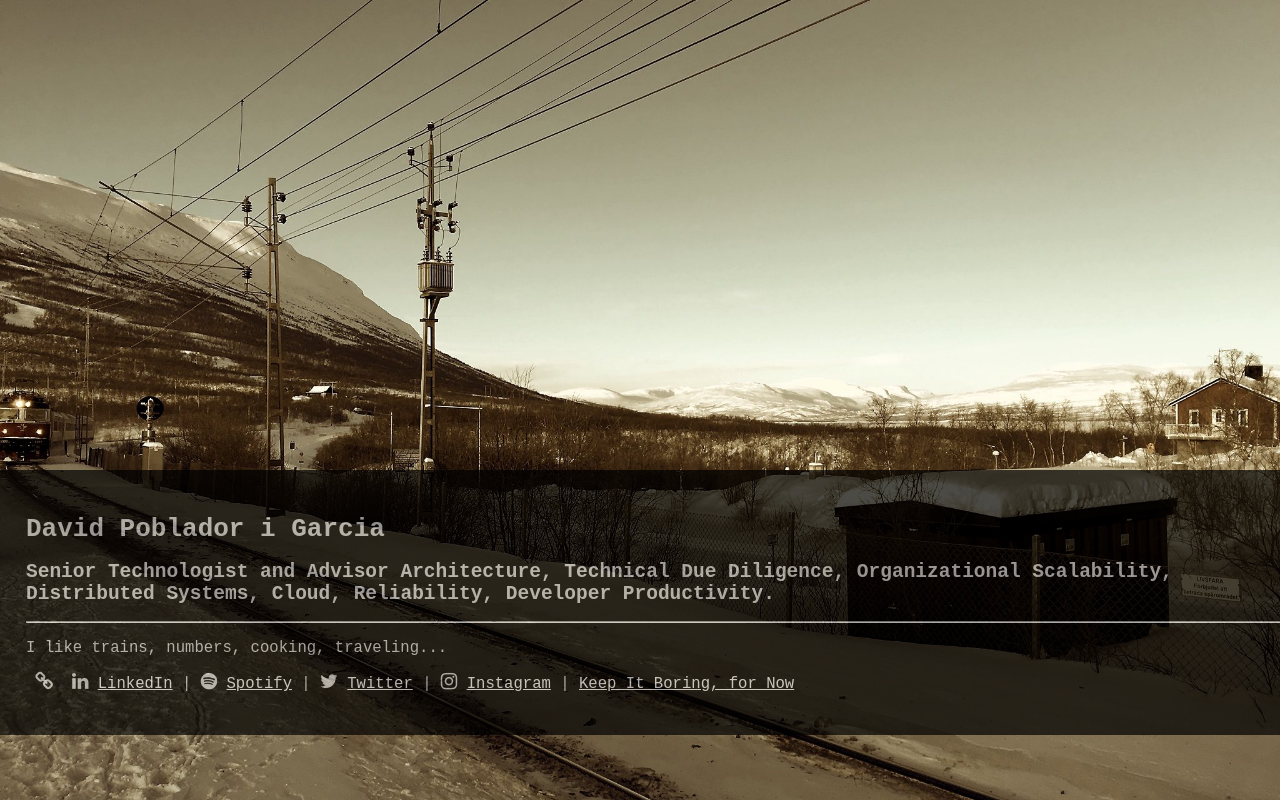
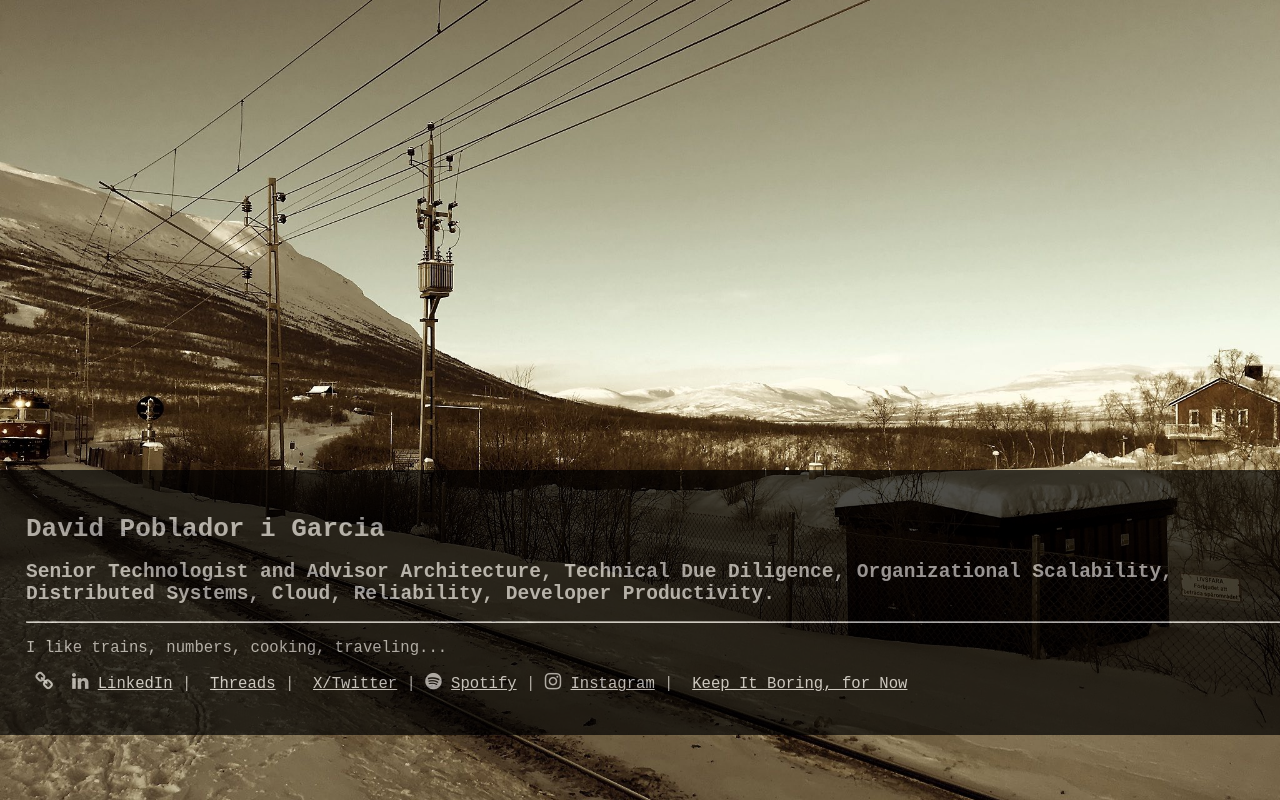
Before and after one commit to davidpoblador/davidpoblador.github.io, a plain HTML site: page docs/index.html in a window 1280 px wide. Drawn offline with Linux system fonts and the light colour scheme.

Commit message:
Fix links

```diff
--- a/docs/index.html
+++ b/docs/index.html
@@ -70,12 +70,14 @@
         <p>&nbsp;<i class="fa fa-link" aria-hidden="true"></i>&nbsp;
             <i class="fa fa-linkedin" aria-hidden="true"></i> <a
                 href="https://www.linkedin.com/in/davidpoblador/">LinkedIn</a> |
+            <i class="fa fa-threads" aria-hidden="true"></i> <a href="https://threads.net/@davidpoblador">Threads</a> |
+            <i class="fa fa-x-twitter" aria-hidden="true"></i> <a href="https://x.com/davidpoblador">X/Twitter</a> |
             <i class="fa fa-spotify" aria-hidden="true"></i> <a
                 href="https://open.spotify.com/user/nirvanis">Spotify</a> |
-            <i class="fa fa-twitter" aria-hidden="true"></i> <a href="https://twitter.com/davidpoblador">Twitter</a> |
             <i class="fa fa-instagram" aria-hidden="true"></i> <a
                 href="https://instagram.com/davidpoblador">Instagram</a> |
-            <a href="https://newsletter.keepitboring.com/">Keep It Boring, for Now</a>
+            <i class="fa fa-newspaper" aria-hidden="true"></i> <a
+                href="https://newsletter.keepitboring.com/">Keep It Boring, for Now</a>
         </p>
     </div>
     <script type="text/javascript">
```
